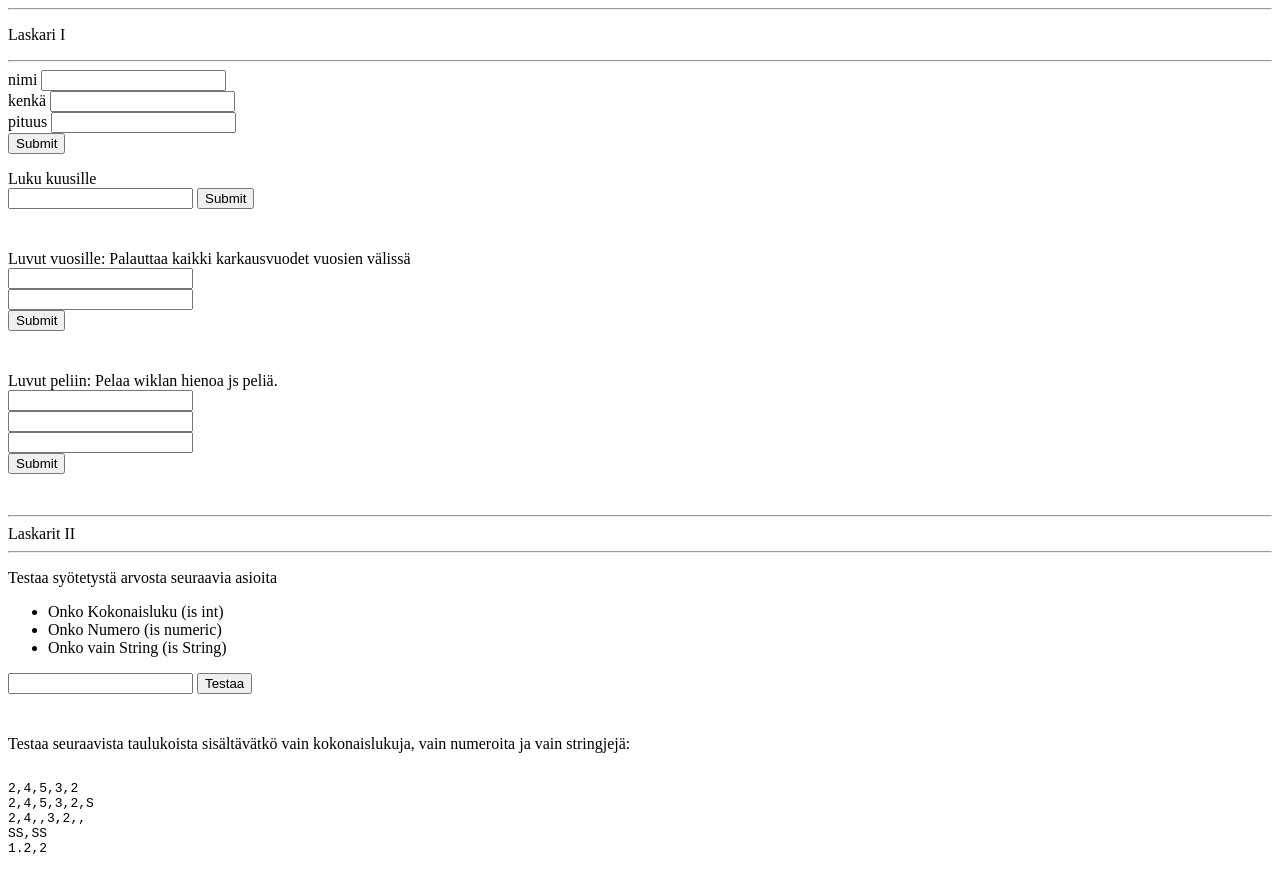
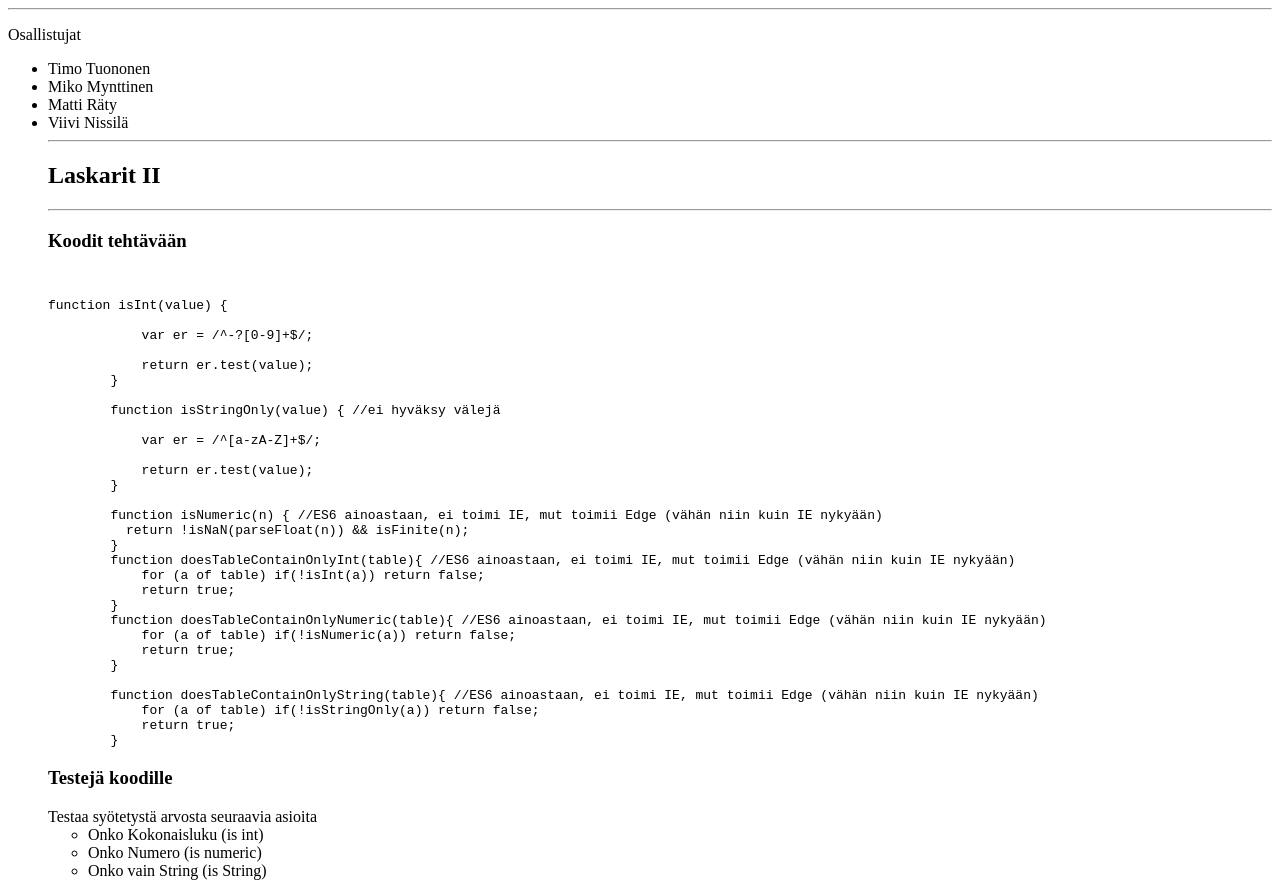
Before and after one commit to tixtixti/JStyhma, a website: page index.html in a window 1280 px wide. Shown: the top 883 px of the page. Drawn offline with Linux system fonts and the light colour scheme; files whose address does not match are found by name.

Commit message:
index uusiksi

```diff
--- a/index.html
+++ b/index.html
@@ -6,57 +6,57 @@ and open the template in the editor.
 -->
 <html>
     <head>
-        <title>JS harkkoja</title>
+        <title>JSTyhma-ryhmän dokumentaatiosivu</title>
         <meta charset="UTF-8">
         <meta name="viewport" content="width=device-width, initial-scale=1.0">
     </head>
     <hr>
-    <p>Laskari I</p>
-    <hr>
+    <p>Osallistujat</p>
+    <ul>
+      <li>Timo Tuononen</li>
+      <li>Miko Mynttinen</li>
+      <li>Matti Räty</li>
+      <li>Viivi Nissilä</li>
     <body onload="init()">
-        nimi
-        <input type="text" id="etunimi">
-        <br>
-        kenkä  <input type="number" id="kenka">
-        <br>
-        pituus  <input type="number" id="pituus">
-        <br>
-        <input type="submit" id="click" >
-        <p>
 
-        </p>
-        <p></p>
+        <hr>
+        <h2>Laskarit II</h2>
+        <hr>
+        <h3>Koodit tehtävään</h3>
 
-        Luku kuusille
-        <br><input type='number' id='kuusi'>
-        <input type="submit" id="click2" >
-        <pre id="myList">
-        </pre>
+        <pre>
+        <p><code>function isInt(value) {
 
-        Luvut vuosille: Palauttaa kaikki karkausvuodet vuosien välissä
-        <br>  <input type="number" id="ensi">
-        <br>
-        <input type="number" id="toinen">
-        <br>
-        <input type="submit" id="click3" >
-        <pre id="myList2">
-        </pre>
+            var er = /^-?[0-9]+$/;
 
-        Luvut peliin: Pelaa wiklan hienoa js peliä.
-        <br>  <input type="number" id="eka">
-        <br>
-        <input type="number" id="toka">
-        <br>
-        <input type="number" id="kolmas">
-        <br>
-        <input type="submit" id="click4" >
+            return er.test(value);
+        }
 
-        <pre id="myList3">
-        </pre>
-        <hr>
-        Laskarit II
-        <hr>
-        <p></p>
+        function isStringOnly(value) { //ei hyväksy välejä
+
+            var er = /^[a-zA-Z]+$/;
+
+            return er.test(value);
+        }
+
+        function isNumeric(n) { //ES6 ainoastaan, ei toimi IE, mut toimii Edge (vähän niin kuin IE nykyään)
+          return !isNaN(parseFloat(n)) && isFinite(n);
+        }
+        function doesTableContainOnlyInt(table){ //ES6 ainoastaan, ei toimi IE, mut toimii Edge (vähän niin kuin IE nykyään)
+            for (a of table) if(!isInt(a)) return false;
+            return true;
+        }
+        function doesTableContainOnlyNumeric(table){ //ES6 ainoastaan, ei toimi IE, mut toimii Edge (vähän niin kuin IE nykyään)
+            for (a of table) if(!isNumeric(a)) return false;
+            return true;
+        }
+
+        function doesTableContainOnlyString(table){ //ES6 ainoastaan, ei toimi IE, mut toimii Edge (vähän niin kuin IE nykyään)
+            for (a of table) if(!isStringOnly(a)) return false;
+            return true;
+        }
+</code></p></pre>
+<h3> Testejä koodille </h3>
         Testaa syötetystä arvosta seuraavia asioita
         <ul>
             <li>Onko Kokonaisluku (is int)</li>
@@ -76,7 +76,21 @@ and open the template in the editor.
         <input type="submit" id="click6" value="aja">
         <pre id="myList5">
         </pre>
+        <h3>Tänne voi kirjoittaa sitten vaikka dokumentaatiota tai sitten tän voi siirtää aiemmas</h3>
+        <pre>
 
+
+
+
+
+
+          <!-- Bloattia että näyttää index fiksumalta, poista kun kirjoitat -->
+
+
+
+
+
+        </pre>
         <script src="onclickjutu.js"></script>
         <script src="testitaulukoita.js"></script>
         <script src="harkatyksi.js"></script>
```
